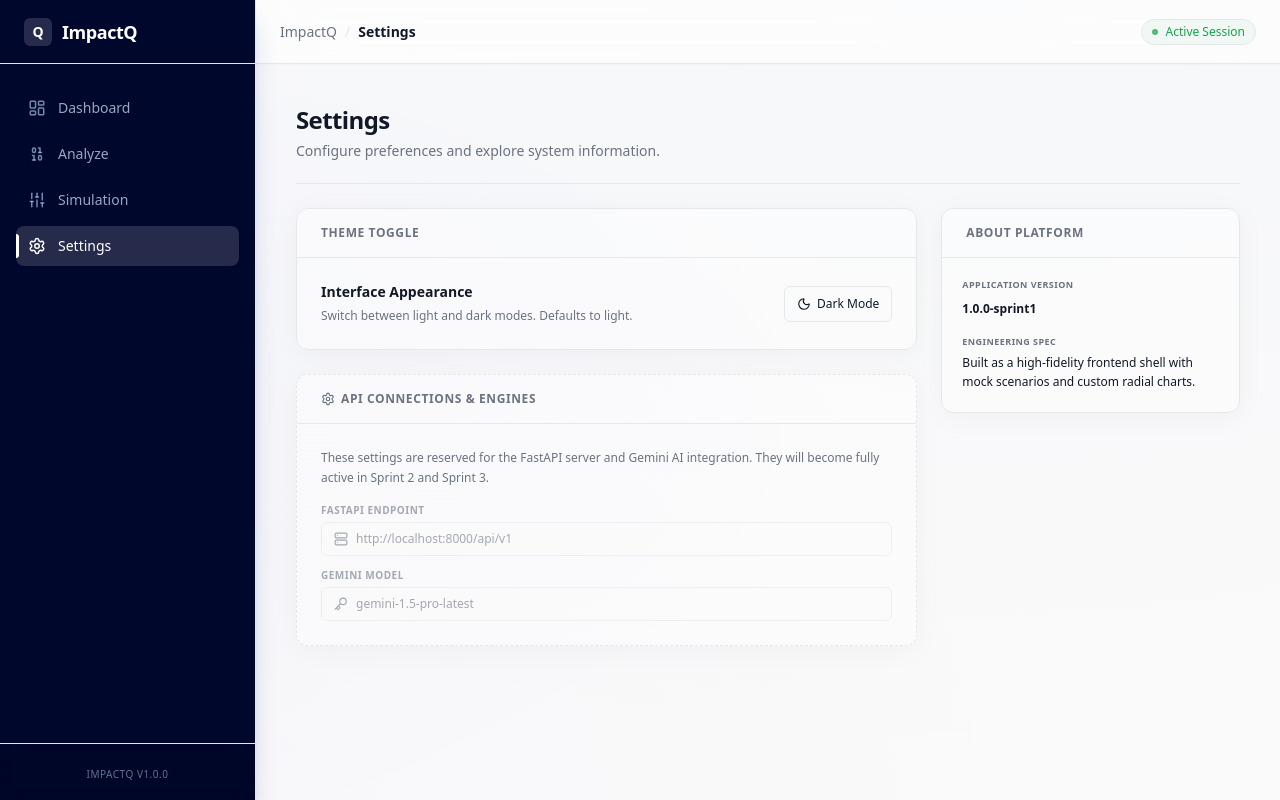
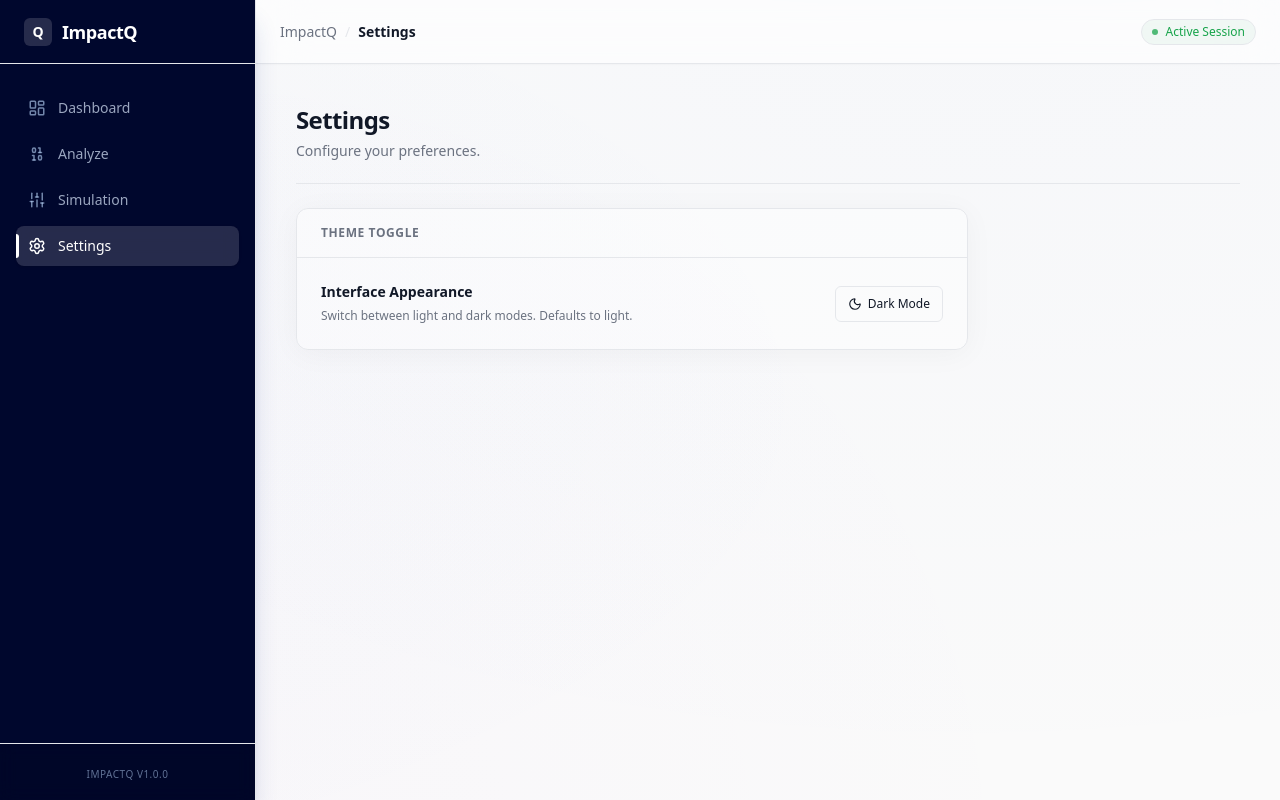
Before and after one commit to Law-13/IMPACTQ, a Next.js app in the folder frontend/: page /settings in a window 1280 px wide. Built offline with nearby package versions, Linux system fonts and the light colour scheme.

Commit message:
Fix analyze error handling, clean up settings page, add error display UI

```diff
--- a/frontend/app/analyze/page.tsx
+++ b/frontend/app/analyze/page.tsx
@@ -31,6 +31,7 @@ export default function AnalyzePage() {
   });
 
   const handleAnalyze = (decisionText: string) => {
+    mutation.reset(); // Clear any previous error state
     mutation.mutate(decisionText);
   };
 
@@ -38,6 +39,8 @@ export default function AnalyzePage() {
     ? "loading"
     : mutation.isSuccess
     ? "success"
+    : mutation.isError
+    ? "error"
     : "idle";
 
   const activeScenario = mutation.data || null;
@@ -54,6 +57,22 @@ export default function AnalyzePage() {
 
       {/* Decision Input Controls */}
       <DecisionInput onSubmit={handleAnalyze} loading={status === "loading"} />
+
+      {/* Error Display */}
+      {status === "error" && (
+        <div className="p-4 rounded-lg border border-danger/30 bg-danger/5 space-y-2 animate-fade-in">
+          <p className="text-sm font-semibold text-danger">Analysis Failed</p>
+          <p className="text-xs text-danger/80">
+            {mutation.error?.message || "An unexpected error occurred. Please check that the backend server is running and try again."}
+          </p>
+          <button
+            onClick={() => mutation.reset()}
+            className="text-xs text-accent hover:underline font-medium mt-1"
+          >
+            Dismiss
+          </button>
+        </div>
+      )}
 
       {/* Execution Results */}
       {status === "idle" && <EmptyState />}
--- a/frontend/app/settings/page.tsx
+++ b/frontend/app/settings/page.tsx
@@ -4,7 +4,7 @@ import { useEffect, useState } from "react";
 import { PageHeader } from "@/components/PageHeader";
 import { Card, CardHeader, CardTitle, CardContent } from "@/components/ui/card";
 import { Button } from "@/components/ui/button";
-import { Moon, Sun, Settings, Key, Server } from "lucide-react";
+import { Moon, Sun } from "lucide-react";
 
 export default function SettingsPage() {
   const [theme, setTheme] = useState<"light" | "dark">("light");
@@ -32,12 +32,10 @@ export default function SettingsPage() {
       {/* Page Header */}
       <PageHeader
         title="Settings"
-        description="Configure preferences and explore system information."
+        description="Configure your preferences."
       />
 
-      <div className="grid grid-cols-1 md:grid-cols-3 gap-6">
-        {/* Left column (Theme & Metadata) */}
-        <div className="md:col-span-2 space-y-6">
+      <div className="max-w-2xl space-y-6">
         {/* Theme Preferences */}
         <Card>
           <CardHeader className="py-4 border-b border-border bg-background/5 select-none">
@@ -73,74 +71,6 @@ export default function SettingsPage() {
             </Button>
           </CardContent>
         </Card>
-
-          {/* Placeholder for future API configuration */}
-          <Card className="border-dashed">
-            <CardHeader className="py-4 border-b border-border bg-background/5 select-none">
-              <CardTitle className="text-xs uppercase tracking-wider text-secondary font-bold flex items-center gap-1.5">
-                <Settings size={14} className="text-secondary" />
-                <span>API Connections & Engines</span>
-              </CardTitle>
-            </CardHeader>
-            <CardContent className="p-6 space-y-4">
-              <p className="text-xs text-secondary leading-relaxed select-none">
-                These settings are reserved for the FastAPI server and Gemini AI integration. They will become fully active in Sprint 2 and Sprint 3.
-              </p>
-
-              <div className="space-y-3 opacity-60 pointer-events-none select-none">
-                <div className="space-y-1">
-                  <label className="text-[10px] font-semibold text-secondary uppercase tracking-wider block">
-                    FastAPI Endpoint
-                  </label>
-                  <div className="flex items-center gap-2 px-3 py-2 border border-border bg-background rounded-md text-xs text-secondary font-mono">
-                    <Server size={14} />
-                    <span>http://localhost:8000/api/v1</span>
-                  </div>
-                </div>
-
-                <div className="space-y-1">
-                  <label className="text-[10px] font-semibold text-secondary uppercase tracking-wider block">
-                    Gemini Model
-                  </label>
-                  <div className="flex items-center gap-2 px-3 py-2 border border-border bg-background rounded-md text-xs text-secondary font-mono">
-                    <Key size={14} />
-                    <span>gemini-1.5-pro-latest</span>
-                  </div>
-                </div>
-              </div>
-            </CardContent>
-          </Card>
-        </div>
-
-        {/* Right column (Metadata) */}
-        <div>
-          <Card>
-            <CardHeader className="py-4 border-b border-border bg-background/5 select-none">
-              <CardTitle className="text-xs uppercase tracking-wider text-secondary font-bold">
-                About Platform
-              </CardTitle>
-            </CardHeader>
-            <CardContent className="p-5 space-y-4 select-none">
-              <div className="space-y-1">
-                <span className="text-[9px] font-semibold text-secondary uppercase tracking-wider block">
-                  Application Version
-                </span>
-                <span className="text-xs font-bold text-text font-mono">
-                  1.0.0-sprint1
-                </span>
-              </div>
-
-              <div className="space-y-1">
-                <span className="text-[9px] font-semibold text-secondary uppercase tracking-wider block">
-                  Engineering Spec
-                </span>
-                <span className="text-xs text-text leading-relaxed block">
-                  Built as a high-fidelity frontend shell with mock scenarios and custom radial charts.
-                </span>
-              </div>
-            </CardContent>
-          </Card>
-        </div>
       </div>
     </div>
   );
```
Lines whose indentation alone changed are shown as unchanged.
